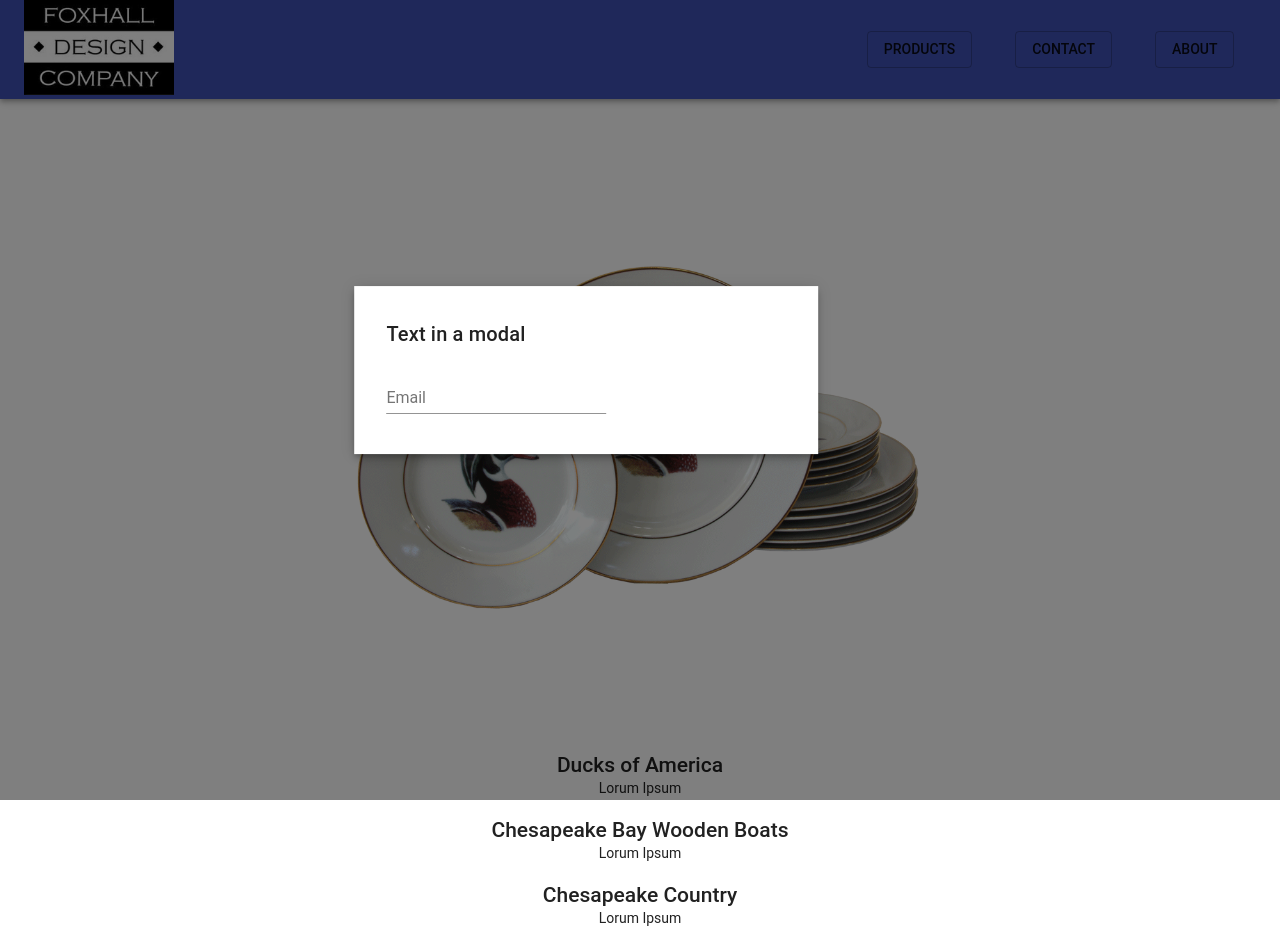
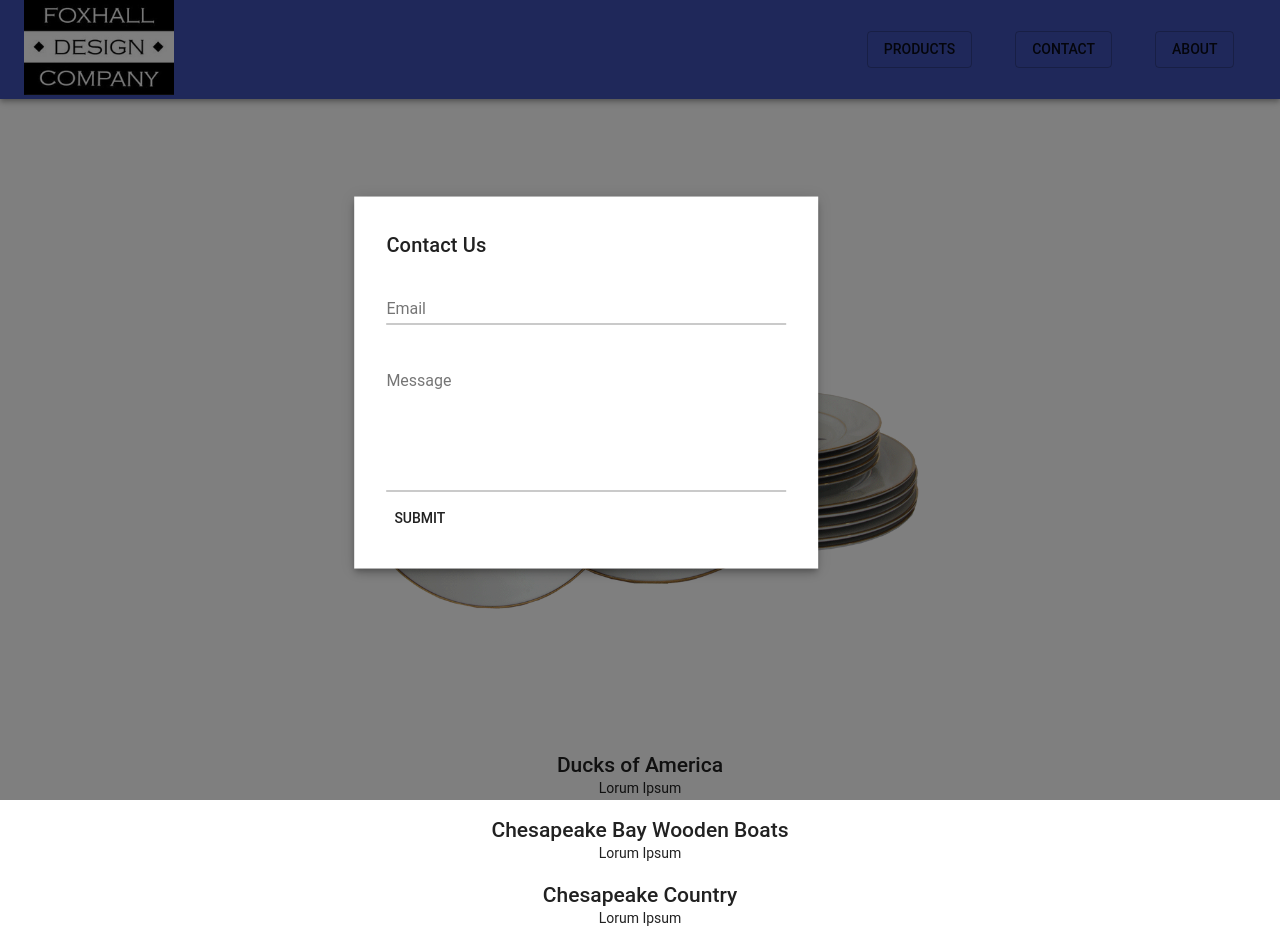
Before and after one commit to SuttonAshby/foxhallDesignCompany, a React (Create React App) app: page / in a window 1280 px wide. Both pictures are taken after a click on the button "CONTACT". Built offline with nearby package versions, Linux system fonts and the light colour scheme.

Commit message:
working on contact form

```diff
--- a/src/ContactBtn.js
+++ b/src/ContactBtn.js
@@ -62,7 +62,7 @@ class ContactBtn extends React.Component {
           >
             <div style={getModalStyle()} className={classes.paper}>
               <Typography variant="h6" id="modal-title">
-                Text in a modal
+                Contact Us
               </Typography>
               <ContactForm />
             </div>
--- a/src/ContactForm.js
+++ b/src/ContactForm.js
@@ -1,5 +1,7 @@
 import React from 'react';
 import TextField from '@material-ui/core/TextField';
+import { Grid } from '@material-ui/core';
+import Button from '@material-ui/core/Button';
 
 class ContactForm extends React.Component {
     state = {
@@ -19,13 +21,35 @@ class ContactForm extends React.Component {
 
         return (
             <form  noValidate autoComplete="off">
+                <Grid container>
+                    <Grid item xs="12">
                         <TextField
                             id="standard-with-placeholder"
                             label="Email"
                             placeholder="Email"
+                            fullWidth
                             // className={classes.textField}
                             margin="normal"
                             />
+                    </Grid>
+                    <Grid item xs="12">
+                        <TextField
+                            id="standard-multiline-static"
+                            label="Message"
+                            multiline
+                            rows="6"
+                            fullWidth
+                            placeholder="Message"
+                            // className={classes.textField}
+                            margin="normal"
+                            />
+                    </Grid>
+                    <Grid item xs="12" alignItems="right">
+                        <Button>
+                            Submit
+                        </Button>
+                    </Grid>
+                </Grid>
             </form>
         )
     }
```
Also changed, not shown: 1 other file (tests, documents, lock files or other folders). Lines whose indentation alone changed are shown as unchanged.
